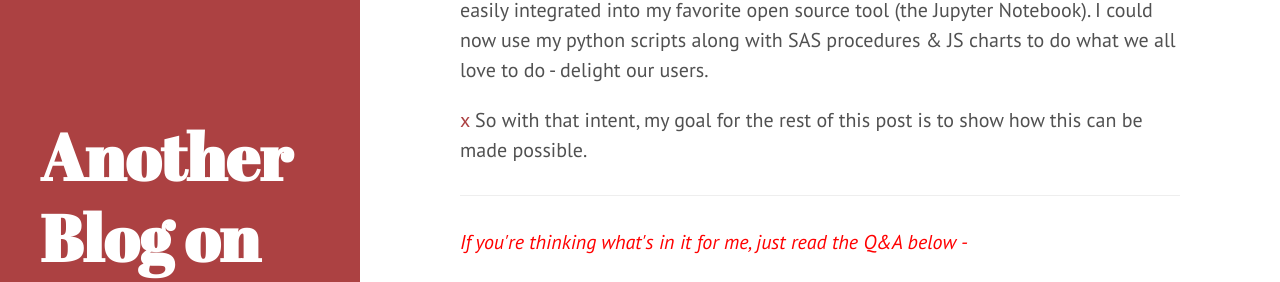
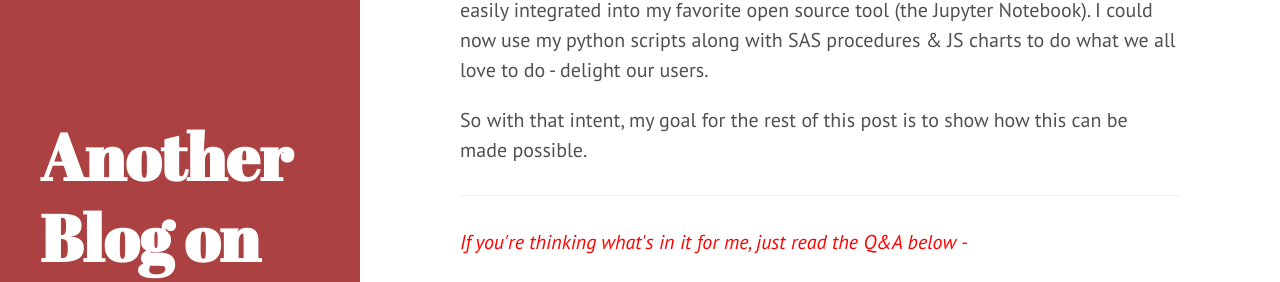
Before and after one commit to datasciencemonkey/datasciencemonkey.github.io, a Jekyll site: the page built from _posts/2016-06-12-for-the-love-of-jupyter-and-sas.markdown, in a window 1280 px wide and 900 px high, scrolled down 1062 px. Shown: the part 153-435 px from the top of the window. Built offline with Jekyll 4.4.1, drawn with Linux system fonts in a browser that asks for light colours.

Commit message:
Post update:  For the love of Jupyter and SAS!

```diff
--- a/_posts/2016-06-12-for-the-love-of-jupyter-and-sas.markdown
+++ b/_posts/2016-06-12-for-the-love-of-jupyter-and-sas.markdown
@@ -31,7 +31,7 @@ top advanced analytics vendor (SAS) can be easily integrated into my favorite op
 I could now use my python scripts along with SAS procedures & JS charts to do what we all love to do - delight our
 users.
 
-<a name="tasks">x
+<a name="tasks">
 </a>So with that intent, my goal for the rest of this post is to show how this can be made possible.
 
 *************
```
